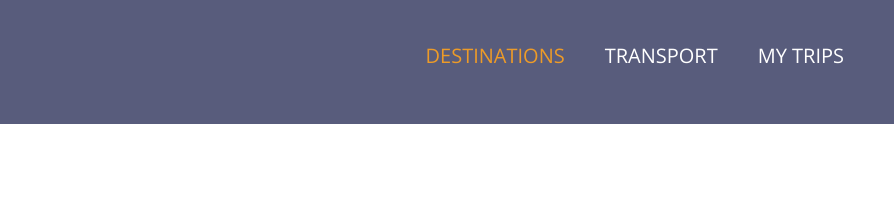
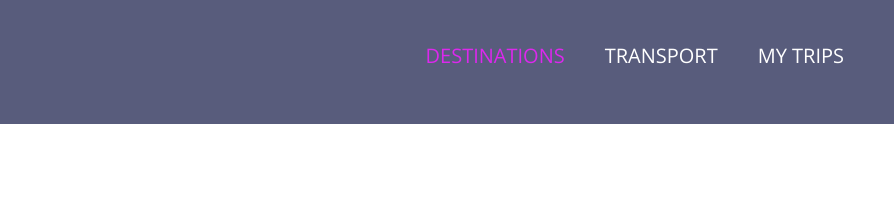
Before and after one commit to CosmicColours/nav_responsive, a plain HTML site: page index.html in a window 1280 px wide. In both pictures the pointer is over the link "DESTINATIONS". Shown: the top 205 px of the page, 386-1280 px from the left. Drawn offline with nearby package versions, Linux system fonts and the light colour scheme.

Commit message:
testing commit

```diff
--- a/css/style.css
+++ b/css/style.css
@@ -30,7 +30,7 @@ header .wrapper {
     align-items: center;
 }
 
-.page-header .wrapper{
+.page-header .wrapper {
     background-color: #ed9b28;
     justify-content: flex-end;
 }
@@ -62,11 +62,11 @@ header {
 }
 
 .top-nav a:hover {
-    color: #ed9b28;
+    color: #dc28ed;
 
 }
 
-.top-nav .active{
+.top-nav .active {
     text-decoration: underline;
 
 }
```
